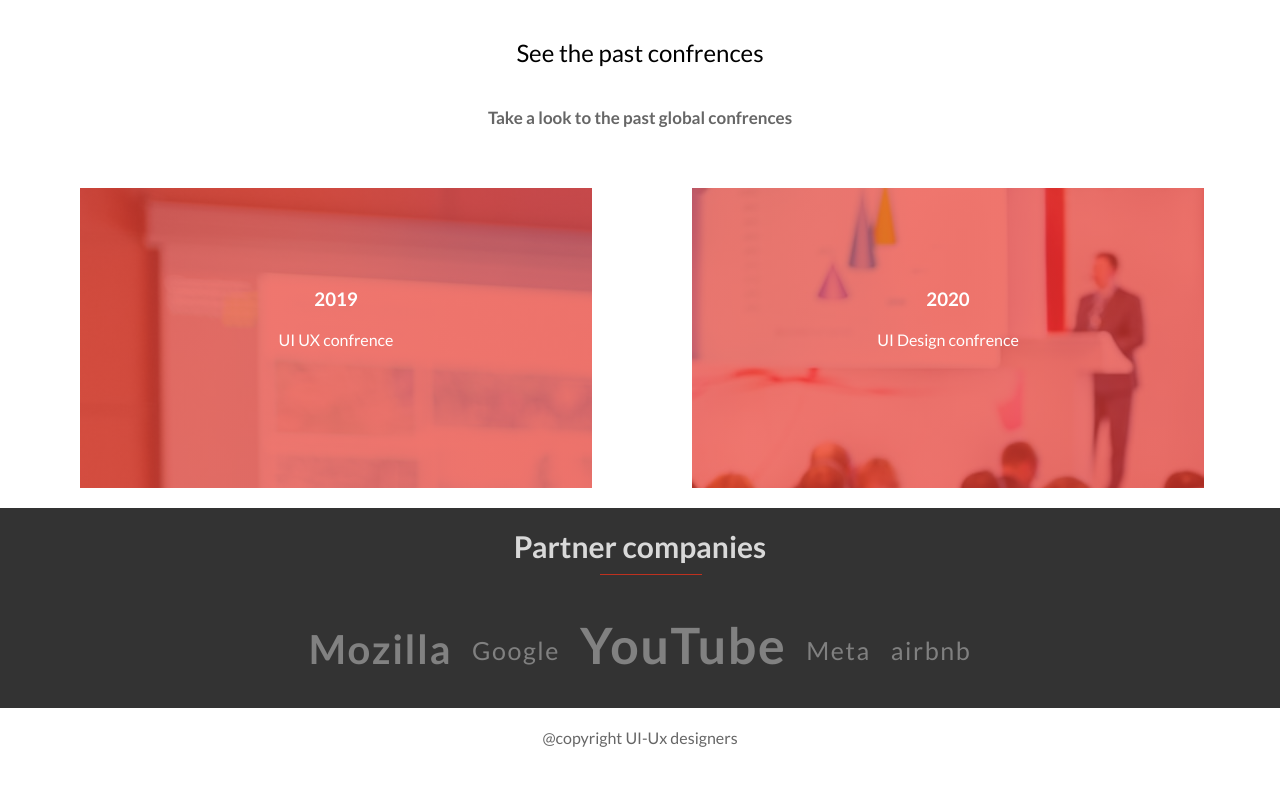
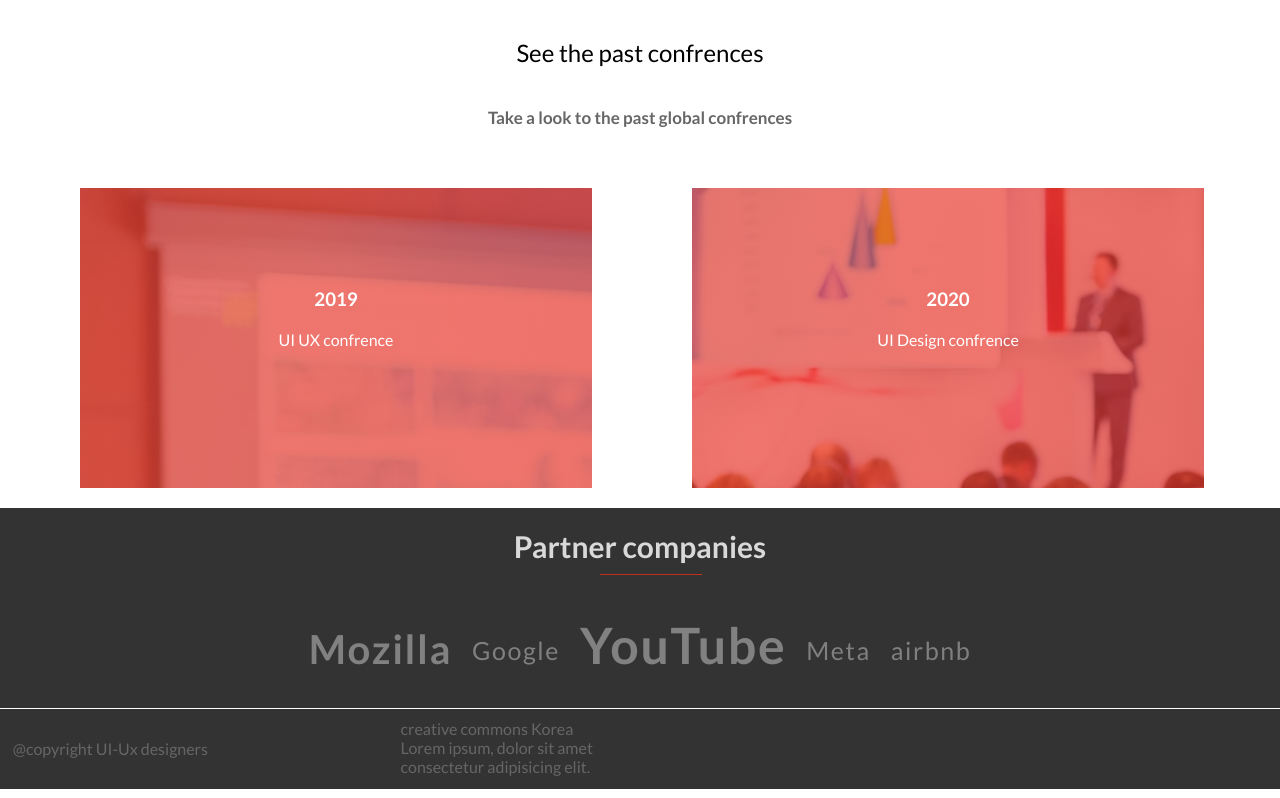
Before and after one commit to MAHDIA001/Capstone-Project, a website: page index.html in a window 1280 px wide. Shown: the part 1253-2051 px from the top of the page. Drawn offline with Linux system fonts and the light colour scheme.

Commit message:
styles changed

```diff
--- a/index.html
+++ b/index.html
@@ -95,7 +95,12 @@
 
           </div>
       </div>
-      <footer><p class="footer">@copyright UI-Ux designers</p></footer>
+      <footer class="about"><p class="footer">@copyright UI-Ux designers</p>
+        <div class="flex">
+      <p class="creative">creative commons Korea</p>
+      <p class="lorem">Lorem ipsum, dolor sit amet consectetur adipisicing elit. </p>
+    </div>
+    </footer>
     </div>
      <script src="script.js"></script>
   </body>
--- a/style.css
+++ b/style.css
@@ -361,12 +361,37 @@ p {
 
 footer {
   height: 70px;
+  padding-top: 10px;
+  border-top: 1px solid #fff;
+  display: flex;
 }
 
+.about{
+  background-color: #333;
+}
+
+
 .footer {
-  text-align: center;
+  text-align: left;
   margin-top: 20px;
   font-weight: 400;
+  margin-left: 1%;
+}
+
+.flex {
+  display: flex;
+  flex-direction: column;
+}
+
+.creative {
+  margin-top: 0;
+  text-align: left;
+  margin-left: 50%;
+}
+
+.lorem {
+  text-align: left;
+  margin-left: 50%;
 }
 
 @media (min-width: 768px) {
@@ -480,7 +505,7 @@ footer {
   }
 
   .info {
-    margin-left: 0  auto;
+    margin-left: 26%;
     font-size: 16px;
     font-weight: 300;
     line-height: 1em;
@@ -498,7 +523,7 @@ footer {
   }
 
   .email {
-    margin-left: 470px;
+    margin-left: 39%;
     margin-bottom: 40px;
   }
 
```
Also changed, not shown: about.html (+6 -1 lines).
